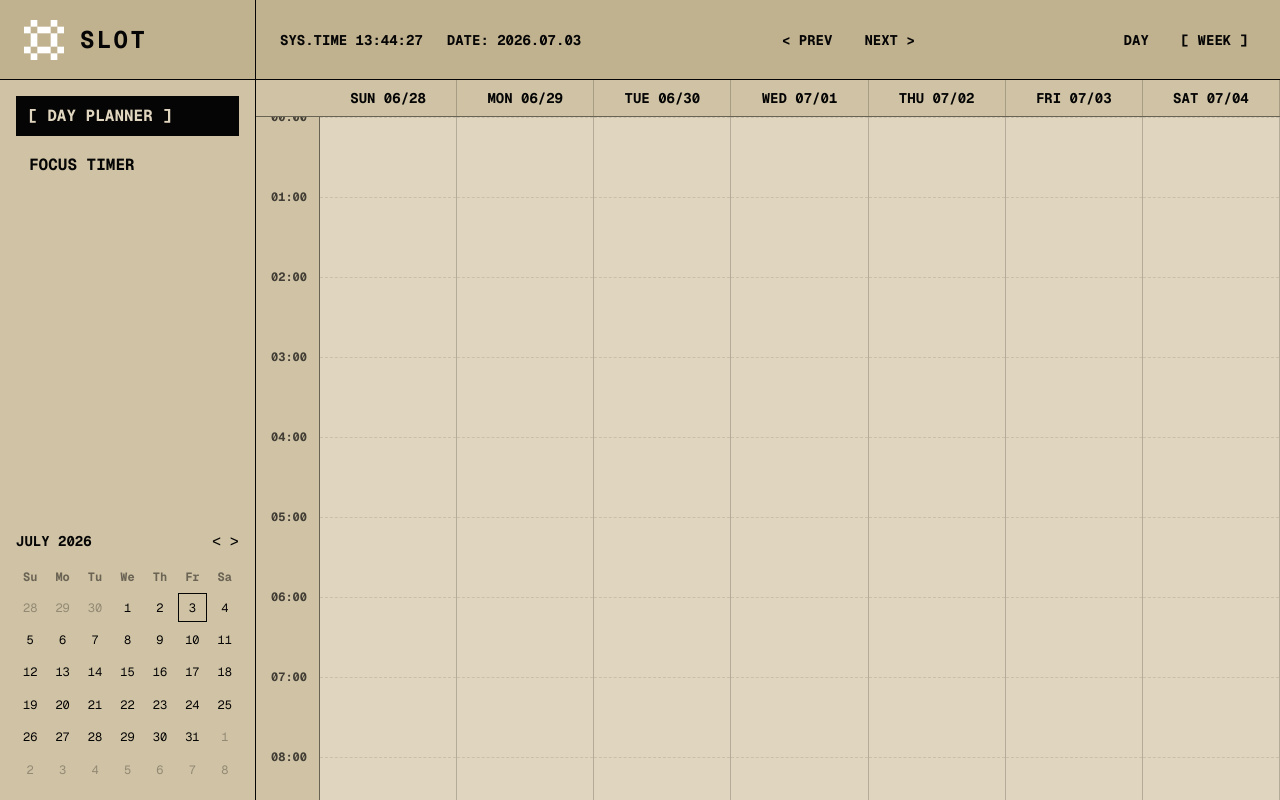
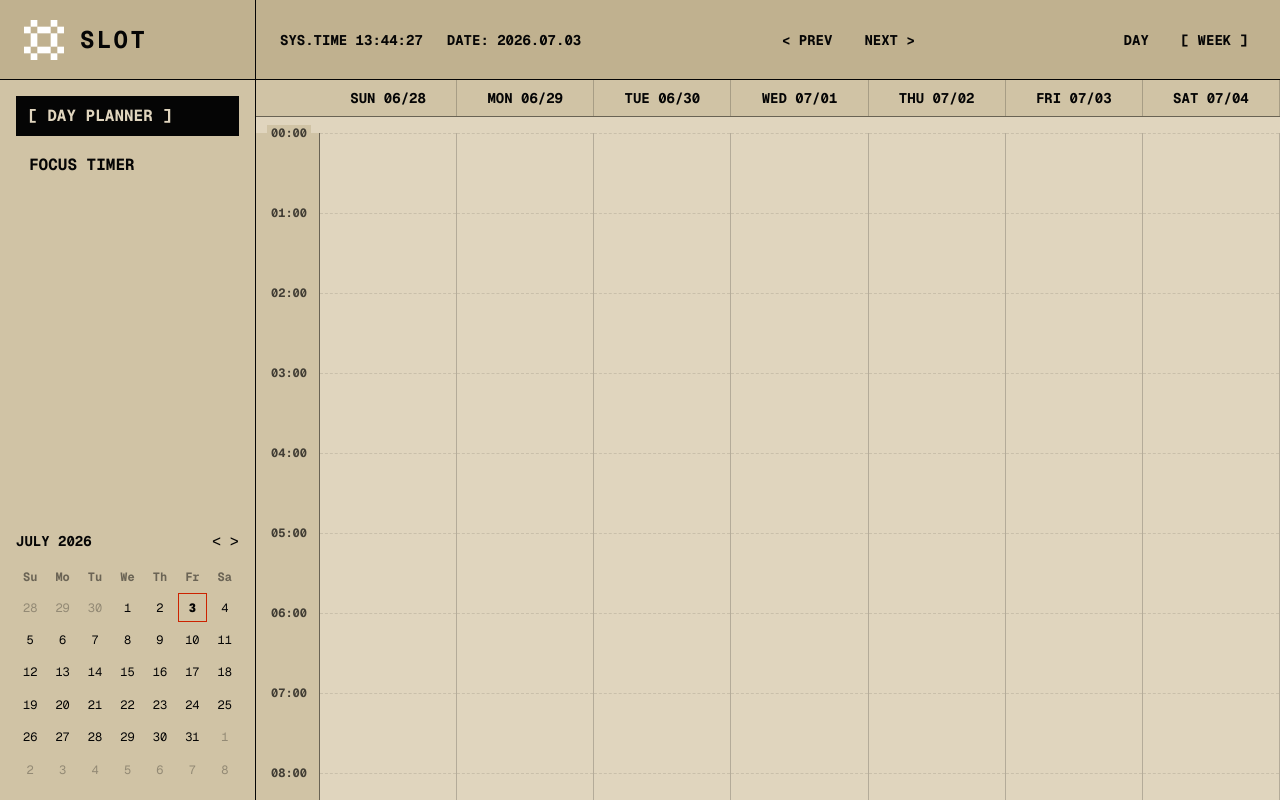
Before and after one commit to MukundhArul/slot, a Next.js app: page / in a window 1280 px wide. Built offline with nearby package versions, Linux system fonts and the light colour scheme.

Commit message:
fix: correct top grid padding, text alignment, and active date circle highlight

```diff
--- a/src/components/CalendarGrid.tsx
+++ b/src/components/CalendarGrid.tsx
@@ -95,16 +95,17 @@ export default function CalendarGrid() {
         </div>
 
         {/* Grid Scroll Area */}
-        <div className="flex-1 overflow-y-auto relative flex">
+        <div className="flex-1 overflow-y-auto relative">
+          <div className="flex pt-4 pb-12">
             {/* Time Y-Axis */}
             <div className="w-16 relative border-r border-foreground/50 bg-surface sticky left-0 z-20" style={{ height: `${24 * HOUR_HEIGHT}px` }}>
               {HOURS.map((hour) => (
                 <div
                   key={hour}
                   className="absolute w-full text-xs text-right pr-2 font-bold text-foreground/70"
-                style={{ top: `${hour * HOUR_HEIGHT}px` }}
+                  style={{ top: `${hour * HOUR_HEIGHT}px`, transform: 'translateY(-50%)', zIndex: 10 }}
                 >
-                <span className="relative -top-2 bg-surface px-1">{hour.toString().padStart(2, '0')}:00</span>
+                  <span className="bg-surface px-1">{hour.toString().padStart(2, '0')}:00</span>
                 </div>
               ))}
             </div>
@@ -142,6 +143,7 @@ export default function CalendarGrid() {
           </div>
           </div>
         </div>
+      </div>
     </DndContext>
   );
 }
--- a/src/components/Sidebar.tsx
+++ b/src/components/Sidebar.tsx
@@ -65,16 +65,21 @@ export default function Sidebar() {
         <div className="grid grid-cols-7 gap-1 text-center text-xs">
           {days.map((day, idx) => {
             const isSelected = isSameDay(day, currentDate);
+            const isToday = isSameDay(day, new Date());
             const isCurrentMonth = isSameMonth(day, monthStart);
             return (
               <button
                 key={idx}
                 onClick={() => setCurrentDate(day)}
                 className={`
-                  aspect-square flex items-center justify-center transition-colors
+                  aspect-square flex items-center justify-center transition-colors relative
                   ${!isCurrentMonth ? 'text-foreground/30' : 'hover:bg-foreground/10'}
-                  ${isSelected ? 'rounded-full border !border-color-red text-foreground !bg-transparent' : ''}
+                  ${isSelected ? 'bg-foreground/20 font-black' : ''}
+                  ${isToday ? 'rounded-full border text-foreground bg-transparent' : ''}
                 `}
+                style={{
+                  borderColor: isToday ? 'var(--color-red)' : 'transparent'
+                }}
               >
                 {format(day, dateFormat)}
               </button>
```
Lines whose indentation alone changed are shown as unchanged.
